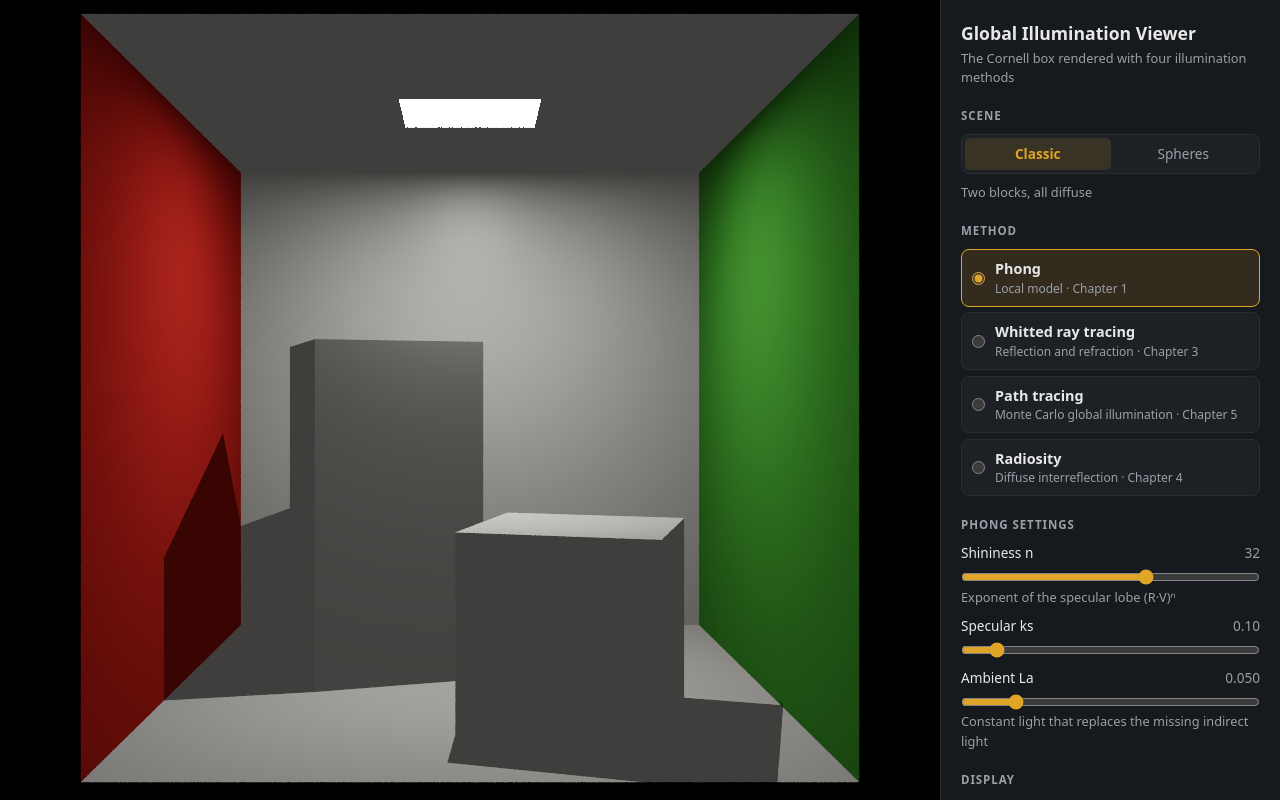
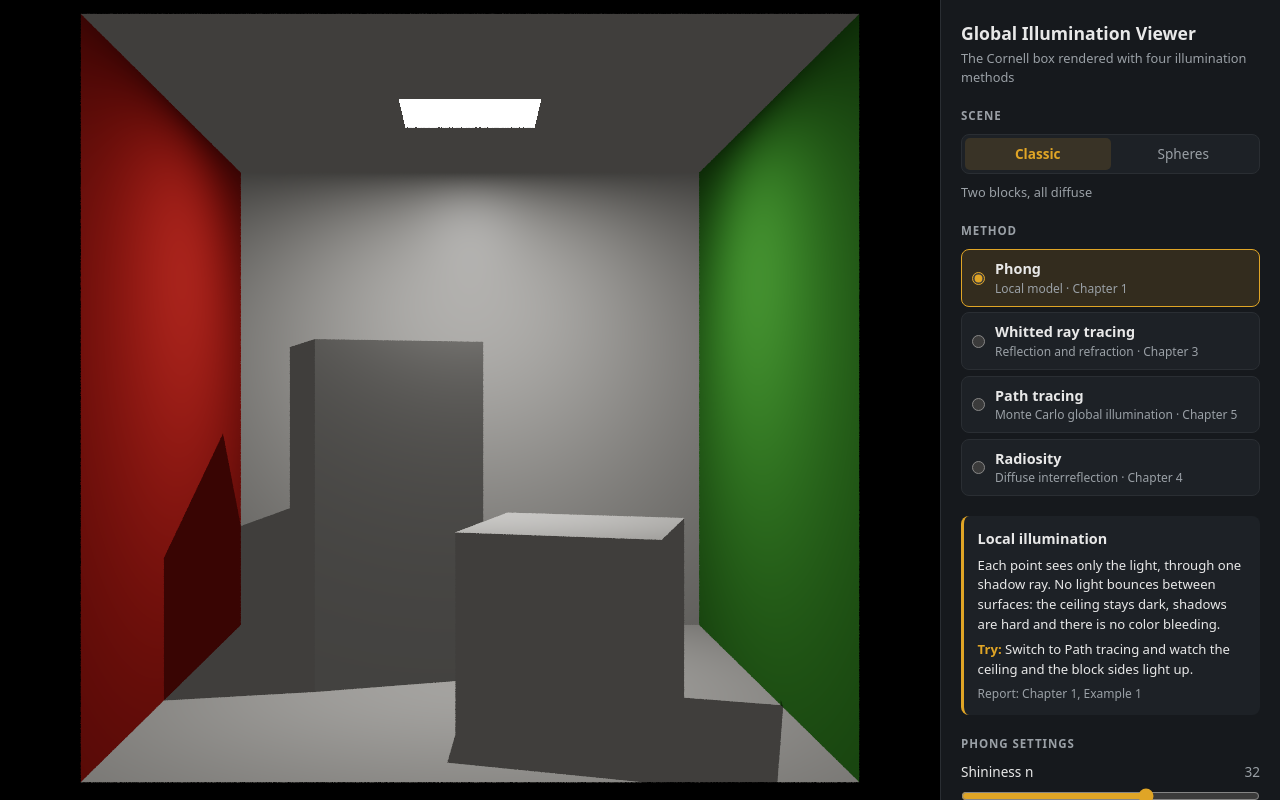
Before and after one commit to angelariasus/cornell-box-gi, a Svelte app: page / in a window 1280 px wide. Built offline with nearby package versions, Linux system fonts and the light colour scheme.

Commit message:
feat(ui): add info box, radiosity progress banner and adaptive sample controls

```diff
--- a/src/App.svelte
+++ b/src/App.svelte
@@ -5,6 +5,7 @@
   import { params, rendererParams, stats, status } from './state/params.js';
   import { createRadiosityController } from './state/radiosity.js';
   import Controls from './ui/Controls.svelte';
+  import InfoBox from './ui/InfoBox.svelte';
   import MethodPicker from './ui/MethodPicker.svelte';
   import ScenePicker from './ui/ScenePicker.svelte';
   import Stats from './ui/Stats.svelte';
@@ -73,6 +74,7 @@
 
     <ScenePicker />
     <MethodPicker />
+    <InfoBox />
     <Controls />
     <Toolbar {renderer} />
     <Stats />
--- a/src/ui/Controls.svelte
+++ b/src/ui/Controls.svelte
@@ -163,11 +163,12 @@
     />
     <Slider
       label="Samples per frame"
-      min={1}
+      min={0}
       max={8}
       step={1}
       bind:value={$params.samplesPerFrame}
-      hint="Lower it if the page stutters"
+      format={(v) => (Number(v) === 0 ? 'Auto' : String(v))}
+      hint="Auto fills each frame while keeping about 30 fps"
     />
     <Slider
       label="Max samples per pixel"
--- a/src/ui/InfoBox.svelte
+++ b/src/ui/InfoBox.svelte
@@ -1,4 +1,96 @@
-<!--
-  Short explanation of what is on screen and which report chapter it relates to.
-  Implemented in Phase 8 (see PLAN.md).
--->
+<!-- Short explanation of what is on screen, the report section it comes from and something to
+     try. Doubles as a script for the presentation. -->
+<script>
+  import { params } from '../state/params.js';
+
+  const INFO = {
+    phong: {
+      title: 'Local illumination',
+      text: 'Each point sees only the light, through one shadow ray. No light bounces between surfaces: the ceiling stays dark, shadows are hard and there is no color bleeding.',
+      source: 'Report: Chapter 1, Example 1',
+      try: {
+        classic: 'Switch to Path tracing and watch the ceiling and the block sides light up.',
+        spheres: 'The mirror and the glass reflect nothing: a local model cannot follow rays.',
+      },
+    },
+    whitted: {
+      title: 'Whitted ray tracing',
+      text: 'Rays follow exact mirror reflection and refraction (Equation 4, Figure 8). Diffuse surfaces still use the local model, so it only captures LDS*E | LS*E paths.',
+      source: 'Report: Chapter 3, Example 2',
+      try: {
+        classic: 'With only diffuse walls it looks exactly like Phong: no indirect light.',
+        spheres: 'Lower Max depth to 0 and 1, or set the glass index to 1.00.',
+      },
+    },
+    path: {
+      title: 'Path tracing',
+      text: 'One random path per sample solves the rendering equation by Monte Carlo (Equation 10, Figure 14). It captures every path L(D|S)*E; the noise fades as 1/√N.',
+      source: 'Report: Chapter 5, Example 4',
+      try: {
+        classic:
+          'Turn next event estimation off, then switch to uniform sampling: same image, more noise.',
+        spheres: 'Look under the glass sphere: the caustic (LSDE) is the slowest part to converge.',
+      },
+    },
+    radiosity: {
+      title: 'Radiosity',
+      text: 'An energy balance between diffuse patches (Equation 6) solved as a linear system. The solution does not depend on the camera, but it only models LD*E paths.',
+      source: 'Report: Chapter 4, Example 3',
+      try: {
+        classic:
+          'Orbit the camera (nothing is recomputed), move Shown step, or turn smooth shading off.',
+        spheres: '',
+      },
+    },
+    debug: {
+      title: 'Geometry debug view',
+      text: 'Material colors or surface normals, without lighting. Used to check the Cornell box data.',
+      source: 'Cornell Box Data (bowers.cornell.edu)',
+      try: { classic: '', spheres: '' },
+    },
+  };
+
+  const info = $derived(INFO[$params.mode]);
+  const tip = $derived(info?.try[$params.scene]);
+</script>
+
+{#if info}
+  <section class="info" aria-live="polite">
+    <h2>{info.title}</h2>
+    <p>{info.text}</p>
+    {#if tip}<p class="tip"><span>Try:</span> {tip}</p>{/if}
+    <p class="source">{info.source}</p>
+  </section>
+{/if}
+
+<style>
+  .info {
+    display: flex;
+    flex-direction: column;
+    gap: 0.35rem;
+    padding: 0.75rem 0.85rem;
+    border-left: 3px solid var(--accent);
+    border-radius: var(--radius);
+    background: var(--surface);
+    font-size: 0.82rem;
+  }
+
+  h2 {
+    margin: 0;
+    font-size: 0.9rem;
+  }
+
+  p {
+    margin: 0;
+  }
+
+  .tip span {
+    color: var(--accent);
+    font-weight: 600;
+  }
+
+  .source {
+    color: var(--muted);
+    font-size: 0.75rem;
+  }
+</style>
--- a/src/ui/Stats.svelte
+++ b/src/ui/Stats.svelte
@@ -26,6 +26,10 @@
     <dd>{$stats.width} × {$stats.height}</dd>
     <dt>Frame time</dt>
     <dd>{$stats.converged ? 'done' : `${$stats.frameMs.toFixed(1)} ms`}</dd>
+    {#if !$stats.converged && $stats.samplesPerFrame}
+      <dt>Samples per frame</dt>
+      <dd>{$stats.samplesPerFrame}{$stats.autoSamples ? ' (auto)' : ''}</dd>
+    {/if}
     <dt>Buffer</dt>
     <dd>{$stats.format}</dd>
   </dl>
--- a/src/ui/StatusBanner.svelte
+++ b/src/ui/StatusBanner.svelte
@@ -1,6 +1,8 @@
-<!-- Renderer status shown over the canvas: compilation, errors and compatibility warnings. -->
+<!-- Status shown over the canvas: compilation, radiosity progress, errors and compatibility
+     warnings. -->
 <script>
-  import { status } from '../state/params.js';
+  import { params, status } from '../state/params.js';
+  import { radiosityState } from '../state/radiosity.js';
 
   let dismissedWarning = $state(false);
 
@@ -19,6 +21,13 @@
       case 'error':
         return { kind: 'error', text: $status.message, code: true };
       default:
+        if ($params.mode === 'radiosity' && $radiosityState.status === 'solving') {
+          const what =
+            $radiosityState.phase === 'formFactors'
+              ? 'Computing form factors'
+              : 'Solving radiosity';
+          return { kind: 'info', text: `${what}… ${$radiosityState.pct}%` };
+        }
         if ($status.format && $status.format !== 'float32' && !dismissedWarning) {
           return {
             kind: 'warning',
```
